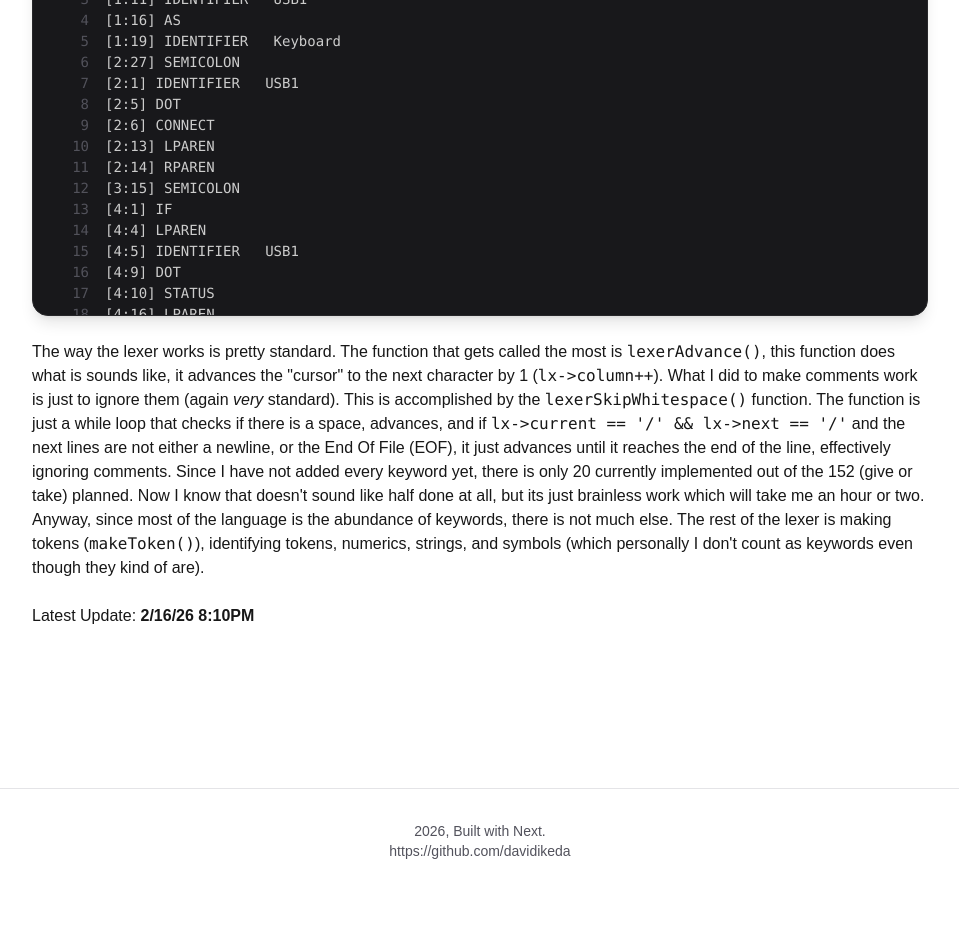
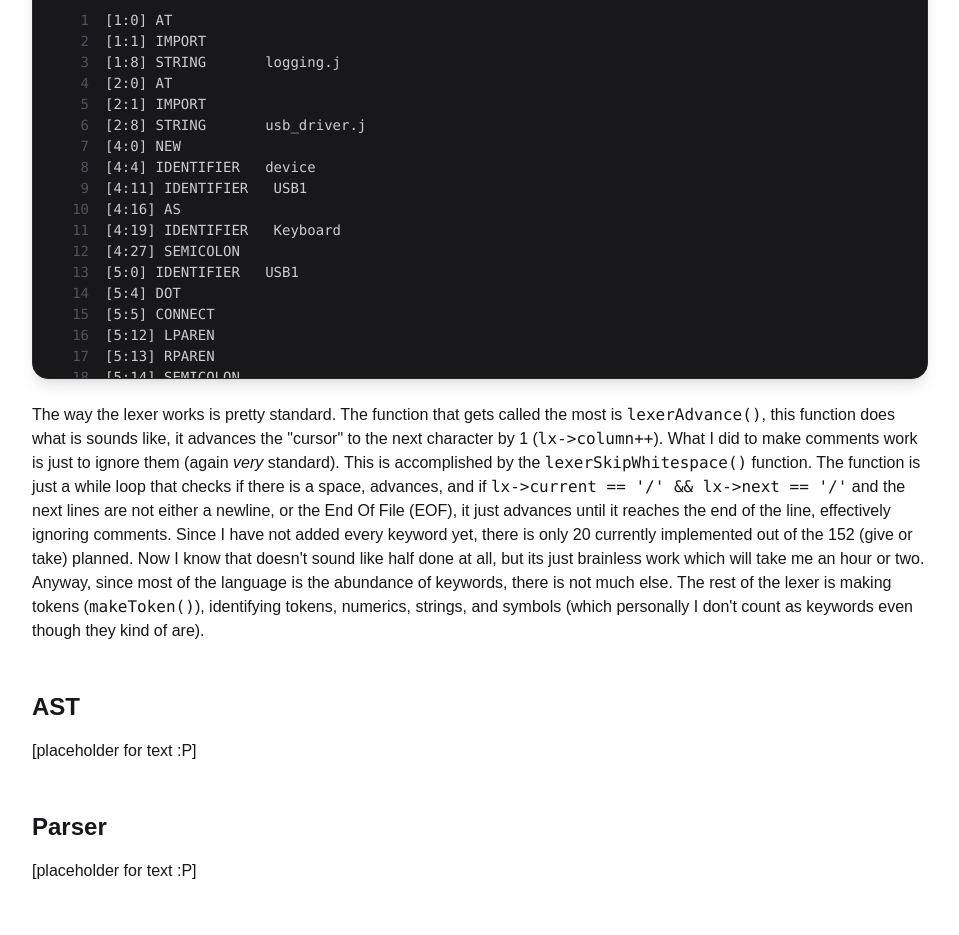
Before and after one commit to davidikeda/davidikeda.github.io, a Next.js app: page /programming/quokka in a window 1280 px wide. Shown: the part 1860-2795 px from the top of the page, without its empty margins (160-1119 px from the left). Before the commit the page ends 2753 px from the top, so only its background shows below. Built offline with nearby package versions, Linux system fonts and the light colour scheme.

Commit message:
Date Update, project taking longer than expected

```diff
--- a/app/programming/quokka/page.tsx
+++ b/app/programming/quokka/page.tsx
@@ -14,12 +14,12 @@ export default function Quokka() {
 
             <section className="mb-12">
                 <h2 className="text-2xl font-bold text-zinc-900 mb-4">Overview</h2>
-                <p>Quokka is a relatively big language I&#39;ve been working on (around 150 keywords), that allows communication and allocation of resources over any standard USB cable. It&#39;s (It shouldent be) not limited by the port either, as long as both devices either have a USB port, or they have RX/TX pins, and the ability to <i>use</i> those ports, the language works.</p>
+                <p>Quokka is a relatively small language I&#39;ve been working on (around 20 default keywords), that allows communication and allocation of resources over any standard USB cable. It&#39;s (It shouldent be) not limited by the port either, as long as both devices either have a USB port, or they have RX/TX pins, and the ability to <i>use</i> those ports, the language works.</p>
             </section>
 
             <section className="mb-12">
                 <h2 className="text-2xl font-bold text-zinc-900 mb-4">A quick note</h2>
-                <p>This project is still under development, at the time of writing this (2/12/26), I am about halfway done to finishing the lexer for the langauge. This is a very big project that will most likely take up most of my time. If you want, you can watch the progress here: <a href="https://github.com/davidikeda/quokka" target="_blank" id="link">https://github.com/davidikeda/quokka</a></p>
+                <p>This project is still under development, at the time of writing this (3/5/26), I have finished most of the language (Lexer, Ast, Parser, and testing scripts) I plan to finish the compiler by the end of the month, view the progress here: <a href="https://github.com/davidikeda/quokka" target="_blank" id="link">https://github.com/davidikeda/quokka</a></p>
             </section>
 
             <section className="mb-12">
@@ -88,93 +88,126 @@ export default function Quokka() {
                 <p><code>test.qk</code> is the file I use for lexer testing, this is (hopefully) what the syntax ends up being. I aimed for a mix of C, CPP, Python, and a little bit of Java</p>
                 <br></br>
                 <CodeBlock
-                code = {"new device USB1 as Keyboard;\n" +
+                code = {"@import \"logging.j\"\n" +
+                    "@import \"usb_driver.j\"\n" +
+                    "\n" +
+                    "new device USB1 as Keyboard;\n" +
                     "USB1.connect();\n" +
                     "\n" +
                     "if (USB1.status() == \"connected\") then {\n" +
-                    "    //Successful Connection\n" +
                     "    USB1.write(header=\"KEY-UP\", payload=\"A\");\n" +
                     "    USB1.write(header=\"KEY-DOWN\", payload=\"A\");\n" +
                     "} else {\n" +
                     "    log(\"Keyboard not detected, aborting.\");\n" +
-                    "};"}
+                    "};\n"}
                 language="clike"
                 filename="test.qk">
                 </CodeBlock>
                 <br></br>
-                <p>After bundling and building lexer_test.c this was the output. Something I noticed which I need to fix is that the end of the lines characters like semicolons get put one row ahead of what they are. They still get parsed in the correct order, but the lexer is saying its somewhere its not.</p>
+                <p>After bundling and building lexer_test.c this was the output. Something I noticed which I need to fix is that the end of the lines characters like semicolons get put one row ahead of what they are. They still get parsed in the correct order, but the lexer is saying its somewhere its not. <b>fixed 2/17</b></p>
                 <br></br>
-                <CodeBlock code={"[1:0] NEW          \n" +
-                    "[1:4] IDENTIFIER   device\n" +
-                    "[1:11] IDENTIFIER   USB1\n" +
-                    "[1:16] AS           \n" +
-                    "[1:19] IDENTIFIER   Keyboard\n" +
-                    "[2:27] SEMICOLON    \n" +
-                    "[2:1] IDENTIFIER   USB1\n" +
-                    "[2:5] DOT          \n" +
-                    "[2:6] CONNECT      \n" +
-                    "[2:13] LPAREN       \n" +
-                    "[2:14] RPAREN       \n" +
-                    "[3:15] SEMICOLON    \n" +
-                    "[4:1] IF           \n" +
-                    "[4:4] LPAREN       \n" +
-                    "[4:5] IDENTIFIER   USB1\n" +
-                    "[4:9] DOT          \n" +
-                    "[4:10] STATUS       \n" +
-                    "[4:16] LPAREN       \n" +
-                    "[4:17] RPAREN       \n" +
-                    "[4:19] EQUAL        \n" +
-                    "[4:22] STRING       connected\n" +
-                    "[4:33] RPAREN       \n" +
-                    "[4:35] THEN         \n" +
-                    "[5:40] LBRACE       \n" +
-                    "[5:5] IDENTIFIER   USB1\n" +
-                    "[5:9] DOT          \n" +
-                    "[5:10] WRITE        \n" +
-                    "[5:15] LPAREN       \n" +
-                    "[5:16] IDENTIFIER   header\n" +
-                    "[5:22] ASSIGN       \n" +
-                    "[5:23] STRING       KEY-UP\n" +
-                    "[5:31] COMMA        \n" +
-                    "[5:33] IDENTIFIER   payload\n" +
-                    "[5:40] ASSIGN       \n" +
-                    "[5:41] STRING       A\n" +
-                    "[5:44] RPAREN       \n" +
-                    "[6:45] SEMICOLON    \n" +
-                    "[6:5] IDENTIFIER   USB1\n" +
-                    "[6:9] DOT          \n" +
-                    "[6:10] WRITE        \n" +
-                    "[6:15] LPAREN       \n" +
-                    "[6:16] IDENTIFIER   header\n" +
-                    "[6:22] ASSIGN       \n" +
-                    "[6:23] STRING       KEY-DOWN\n" +
-                    "[6:33] COMMA        \n" +
-                    "[6:35] IDENTIFIER   payload\n" +
-                    "[6:42] ASSIGN       \n" +
-                    "[6:43] STRING       A\n" +
-                    "[6:46] RPAREN       \n" +
-                    "[7:47] SEMICOLON    \n" +
-                    "[7:1] RBRACE       \n" +
-                    "[7:3] ELSE         \n" +
-                    "[8:8] LBRACE       \n" +
-                    "[8:5] LOG          \n" +
-                    "[8:8] LPAREN       \n" +
-                    "[8:9] STRING       Keyboard not detected, aborting.\n" +
+                <CodeBlock code={"[1:0] AT           \n" +
+                    "[1:1] IMPORT       \n" +
+                    "[1:8] STRING       logging.j\n" +
+                    "[2:0] AT           \n" +
+                    "[2:1] IMPORT       \n" +
+                    "[2:8] STRING       usb_driver.j\n" +
+                    "[4:0] NEW          \n" +
+                    "[4:4] IDENTIFIER   device\n" +
+                    "[4:11] IDENTIFIER   USB1\n" +
+                    "[4:16] AS           \n" +
+                    "[4:19] IDENTIFIER   Keyboard\n" +
+                    "[4:27] SEMICOLON    \n" +
+                    "[5:0] IDENTIFIER   USB1\n" +
+                    "[5:4] DOT          \n" +
+                    "[5:5] CONNECT      \n" +
+                    "[5:12] LPAREN       \n" +
+                    "[5:13] RPAREN       \n" +
+                    "[5:14] SEMICOLON    \n" +
+                    "[7:0] IF           \n" +
+                    "[7:3] LPAREN       \n" +
+                    "[7:4] IDENTIFIER   USB1\n" +
+                    "[7:8] DOT          \n" +
+                    "[7:9] IDENTIFIER   status\n" +
+                    "[7:15] LPAREN       \n" +
+                    "[7:16] RPAREN       \n" +
+                    "[7:18] EQUAL        \n" +
+                    "[7:21] STRING       connected\n" +
+                    "[7:32] RPAREN       \n" +
+                    "[7:34] THEN         \n" +
+                    "[7:39] LBRACE       \n" +
+                    "[8:4] IDENTIFIER   USB1\n" +
+                    "[8:8] DOT          \n" +
+                    "[8:9] WRITE        \n" +
+                    "[8:14] LPAREN       \n" +
+                    "[8:15] IDENTIFIER   header\n" +
+                    "[8:21] ASSIGN       \n" +
+                    "[8:22] STRING       KEY-UP\n" +
+                    "[8:30] COMMA        \n" +
+                    "[8:32] IDENTIFIER   payload\n" +
+                    "[8:39] ASSIGN       \n" +
+                    "[8:40] STRING       A\n" +
                     "[8:43] RPAREN       \n" +
-                    "[9:44] SEMICOLON    \n" +
-                    "[9:1] RBRACE       \n" +
-                    "[10:2] SEMICOLON    \n" +
-                    "[10:1] EOF"}
+                    "[8:44] SEMICOLON    \n" +
+                    "[9:4] IDENTIFIER   USB1\n" +
+                    "[9:8] DOT          \n" +
+                    "[9:9] WRITE        \n" +
+                    "[9:14] LPAREN       \n" +
+                    "[9:15] IDENTIFIER   header\n" +
+                    "[9:21] ASSIGN       \n" +
+                    "[9:22] STRING       KEY-DOWN\n" +
+                    "[9:32] COMMA        \n" +
+                    "[9:34] IDENTIFIER   payload\n" +
+                    "[9:41] ASSIGN       \n" +
+                    "[9:42] STRING       A\n" +
+                    "[9:45] RPAREN       \n" +
+                    "[9:46] SEMICOLON    \n" +
+                    "[10:0] RBRACE       \n" +
+                    "[10:2] ELSE         \n" +
+                    "[10:7] LBRACE       \n" +
+                    "[11:4] IDENTIFIER   log\n" +
+                    "[11:7] LPAREN       \n" +
+                    "[11:8] STRING       Keyboard not detected, aborting.\n" +
+                    "[11:42] RPAREN       \n" +
+                    "[11:43] SEMICOLON    \n" +
+                    "[12:0] RBRACE       \n" +
+                    "[12:1] SEMICOLON    \n" +
+                    "[13:0] EOF  "}
                            language="plaintext">
                 </CodeBlock>
                 <br></br>
                 <p>
                     The way the lexer works is pretty standard. The function that gets called the most is <code>lexerAdvance()</code>, this function does what is sounds like, it advances the "cursor" to the next character by 1 (<code>lx-{">"}column++</code>). What I did to make comments work is just to ignore them (again <i>very</i> standard). This is accomplished by the <code>lexerSkipWhitespace()</code> function. The function is just a while loop that checks if there is a space, advances, and if <code>lx-{'>'}current == '/' && lx-{'>'}next == '/'</code> and the next lines are not either a newline, or the End Of File (EOF), it just advances until it reaches the end of the line, effectively ignoring comments. Since I have not added every keyword yet, there is only 20 currently implemented out of the 152 (give or take) planned. Now I know that doesn't sound like half done at all, but its just brainless work which will take me an hour or two. Anyway, since most of the language is the abundance of keywords, there is not much else. The rest of the lexer is making tokens (<code>makeToken()</code>), identifying tokens, numerics, strings, and symbols (which personally I don't count as keywords even though they kind of are).
                 </p>
-                <br></br>
-                <h4>Latest Update: <b>2/16/26 8:10PM</b></h4>
             </section>
 
+            <section className="mb-12">
+                <h2 className="text-2xl font-bold text-zinc-900 mb-4">AST</h2>
+                <p>
+                    [placeholder for text :P]
+                </p>
+            </section>
+
+            <section className="mb-12">
+                <h2 className="text-2xl font-bold text-zinc-900 mb-4">Parser</h2>
+                <p>
+                    [placeholder for text :P]
+                </p>
+            </section>
+
+            <section className="mb-12">
+                <h2 className="text-2xl font-bold text-zinc-900 mb-4">Validators</h2>
+                <p>
+                    [placeholder for text :P]
+                </p>
+            </section>
+
+            <section className="mb-12">
+                <h2 className="text-2xl font-bold text-zinc-900 mb-4">Compiler</h2>
+                <p>
+                    [placeholder for text :P]
+                </p>
+            </section>
 
         </ProjectPage>
     )
```
